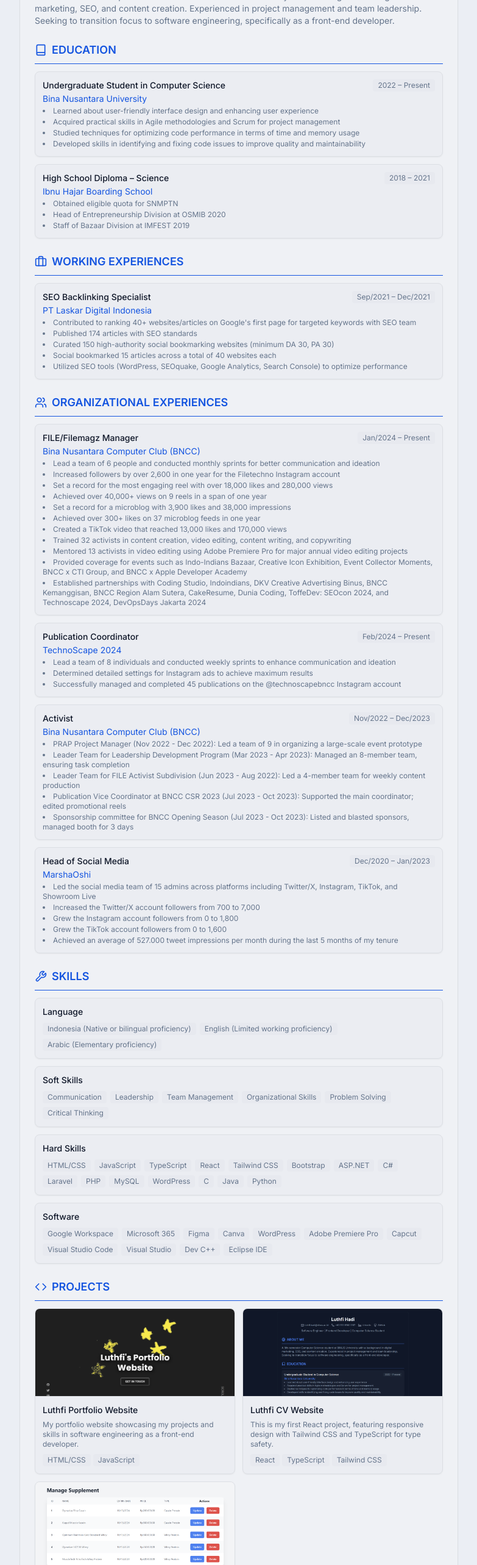
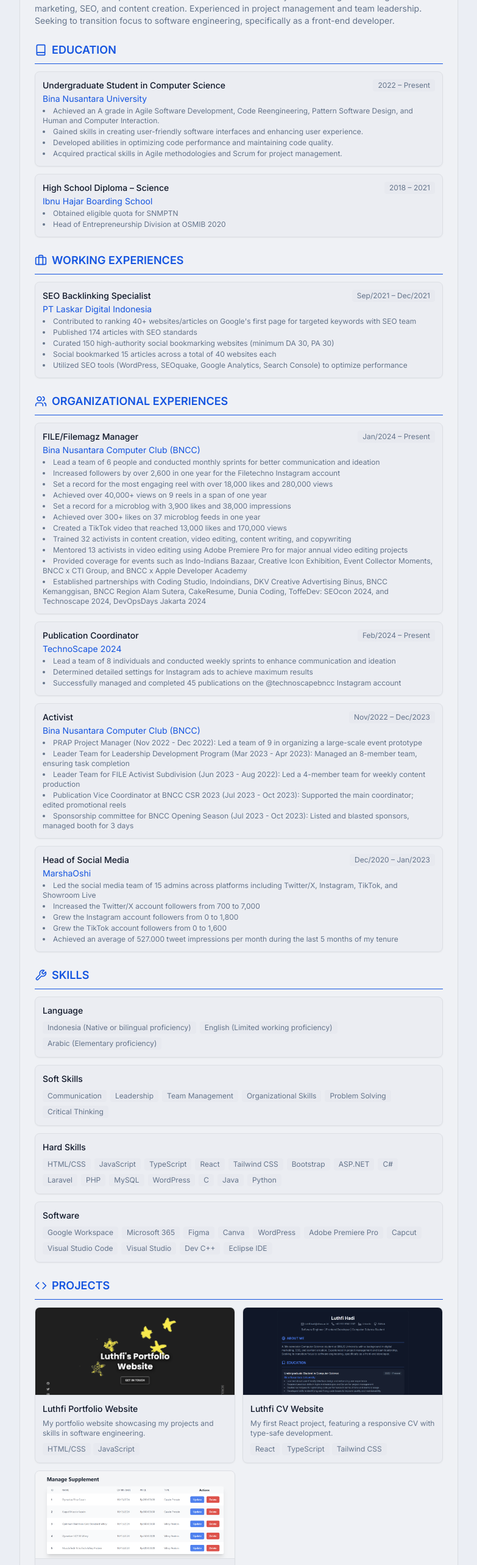
Before and after one commit to luthfidi/Luthfi-CV, a React (Vite) app: page / in a window 1280 px wide. Shown: the part 234-2800 px from the top of the page at 61% size, without its empty margins (248-1031 px from the left). Built offline with nearby package versions, Linux system fonts and the light colour scheme; the HTML template or start-up script is replaced by a standard one.

Commit message:
update cv content

```diff
--- a/src/data/cvData.ts
+++ b/src/data/cvData.ts
@@ -150,21 +150,21 @@ export const projects = [
     title: "Luthfi Portfolio Website",
     image: "./project-1.png",
     description:
-      "My portfolio website showcasing my projects and skills in software engineering as a front-end developer.",
+      "My portfolio website showcasing my projects and skills in software engineering.",
     techStack: ["HTML/CSS", "JavaScript"],
   },
   {
     title: "Luthfi CV Website",
     image: "./project-2.png",
     description:
-      "This is my first React project, featuring responsive design with Tailwind CSS and TypeScript for type safety.",
+      "My first React project, featuring a responsive CV with type-safe development.",
     techStack: ["React", "TypeScript", "Tailwind CSS"],
   },
   {
     title: "PSD Project GymMe",
     image: "./project-3.png",
     description:
-      "A supplement purchase website developed as a group project, featuring customer buying actions and admin order management.",
+      "A group project for a supplement purchase platform with customer and admin functionalities.",
     techStack: ["ASP.NET", "C#", "Tailwind CSS"],
   },
 ];
@@ -189,10 +189,10 @@ export const cvSections: { [key: string]: CVSection } = {
         institution: "Bina Nusantara University",
         period: "2022 – Present",
         details: [
-          "Learned about user-friendly interface design and enhancing user experience",
-          "Acquired practical skills in Agile methodologies and Scrum for project management",
-          "Studied techniques for optimizing code performance in terms of time and memory usage",
-          "Developed skills in identifying and fixing code issues to improve quality and maintainability",
+          "Achieved an A grade in Agile Software Development, Code Reengineering, Pattern Software Design, and Human and Computer Interaction.",
+          "Gained skills in creating user-friendly software interfaces and enhancing user experience.",
+          "Developed abilities in optimizing code performance and maintaining code quality.",
+          "Acquired practical skills in Agile methodologies and Scrum for project management.",
         ],
       },
       {
@@ -201,8 +201,7 @@ export const cvSections: { [key: string]: CVSection } = {
         period: "2018 – 2021",
         details: [
           "Obtained eligible quota for SNMPTN",
-          "Head of Entrepreneurship Division at OSMIB 2020",
-          "Staff of Bazaar Division at IMFEST 2019",
+          "Head of Entrepreneurship Division at OSMIB 2020"
         ],
       },
     ],
```
